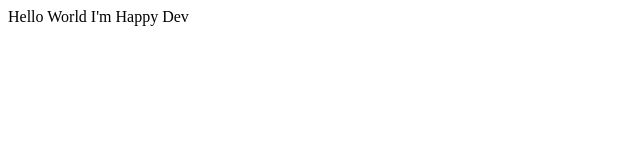
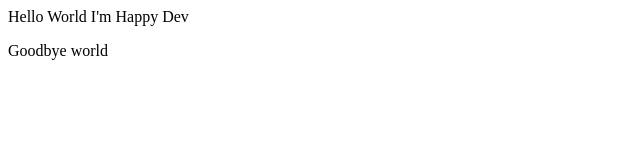
Before and after one commit to Indigosopot/jfdd8-materialy-git, a plain HTML site: page index.html in a window 1280 px wide. Shown: the full height of the page, 0-640 px from the left. Drawn offline with Linux system fonts and the light colour scheme.

Commit message:
add paragraph

```diff
--- a/index.html
+++ b/index.html
@@ -1 +1,2 @@
 Hello World I'm Happy Dev
+<p>Goodbye world</p>
```
